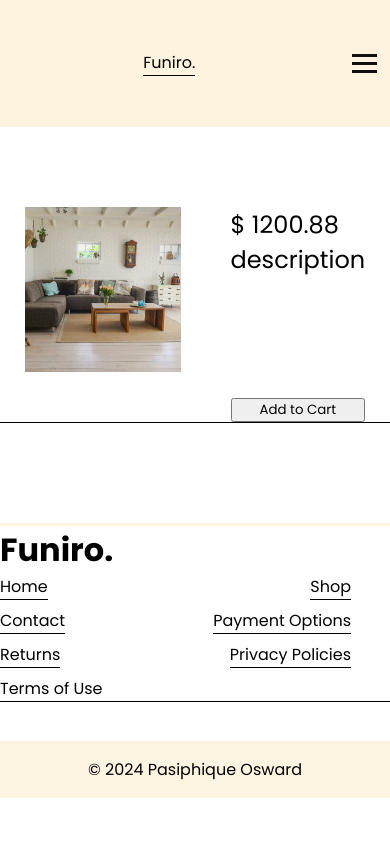
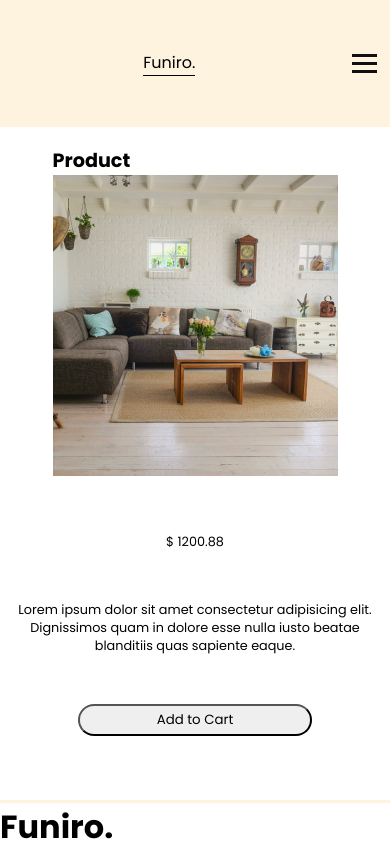
Before and after one commit to Pasiphique/EcommerceFurniture, a React (Vite) app in the folder Furniture/: page /shop/product/1 in a window 390 px wide. Shown: the top 844 px of the page. Built offline with nearby package versions, Linux system fonts and the light colour scheme.

Commit message:
added more responsive design on shop and cart page

```diff
--- a/Furniture/src/App.css
+++ b/Furniture/src/App.css
@@ -84,40 +84,57 @@
 .displayed-products{
     display: flex;
     flex-wrap: wrap;
-    flex-direction: column;
-    width: 80%;
+    flex-direction: row;
+    width: 90%;
     height: 40%;
     row-gap: 2rem;
     column-gap: 2rem;
     justify-content: center;
 }
-.ind-product{
+.product{
+    display:flex;
+    flex-direction:column;
+    flex-wrap: wrap;
+    width: 90%;
+    justify-content: center;
+    align-items: center;
+}
+
+@media (width > 438px) {
+    .product{
+       max-width: 80%;
+    }
+}
+@media (width > 492px) {
+    .product{
+       max-width: 70%;
+    }
+}
+
+.product > h2 {
+    padding:1rem;
+}
+.product-image-container {
+    display: flex;
+    justify-content: center;
+    align-items: center;
+}
+.product-info {
+    min-height: 30vh;
     width: 100%;
-    min-height: 40vh;
     display: flex;
     flex-direction: column;
+    margin-top: 2rem;
+    justify-content: space-around;
+    text-align: center;
     align-items: center;
-    justify-content: center;
-    row-gap: 1rem;
 }
-.product{
-    width: 100%;
-    height: 90%;
-    display: flex;
-    border-bottom: .05rem solid black;
+.product-info button {
+    width: 60%;
+    border-radius: 1rem;
+    height: 2rem;
 }
-.product-info{
-    display: flex;
-    flex-direction: column;
-    font-size: 1.5rem;
-}
-.product-info button{
-    margin-top: 90%;
-}
-.product-image-container{
-    width: 40%;
-    height: 40%;
-}
+
 .product-image-container img {
     max-width: 100%;
     max-height: 100%;
@@ -232,9 +249,11 @@ a{
     display: flex;
     flex-direction: column;
     row-gap: .5rem;
+    margin-bottom:1rem;
+    max-height: 40vh;
+    overflow-y: scroll;
 }
 .cart-totals{
-    margin-top: 2rem;
     width: 90%;
     display: flex;
     flex-direction: column;
@@ -242,6 +261,7 @@ a{
     align-items: center;
     background-color: rgba(155, 102, 4, 0.26);
     height: 35vh;
+    border:1px solid black;
 }
 .cart-totals > div {
     display:flex;
--- a/Furniture/src/Shop/ProductDisplay.jsx
+++ b/Furniture/src/Shop/ProductDisplay.jsx
@@ -9,12 +9,17 @@ export default function ProductDisplay(){
     return(
         <div key={product.id} className="ind-product">
             <div className='product'>
-                <div className='product-image-container'>
-                    <img src={product.src} alt="" />
+                <div>
+                    <h2>Product</h2>
+                    <div className='product-image-container'>
+                        <img src={product.src} alt="" />
+                    </div>
                 </div>
+
                 <div className="product-info">
+
                     <span>$ {product.price}</span>
-                    <span>{product.description}</span>
+                    <span>Lorem ipsum dolor sit amet consectetur adipisicing elit. Dignissimos quam in dolore esse nulla iusto beatae blanditiis quas sapiente eaque.</span>
                     {quantity == 0 ?
                 <button onClick={()=>increaseCartQuantity(productId)}>Add to Cart</button>:
                 (
```
